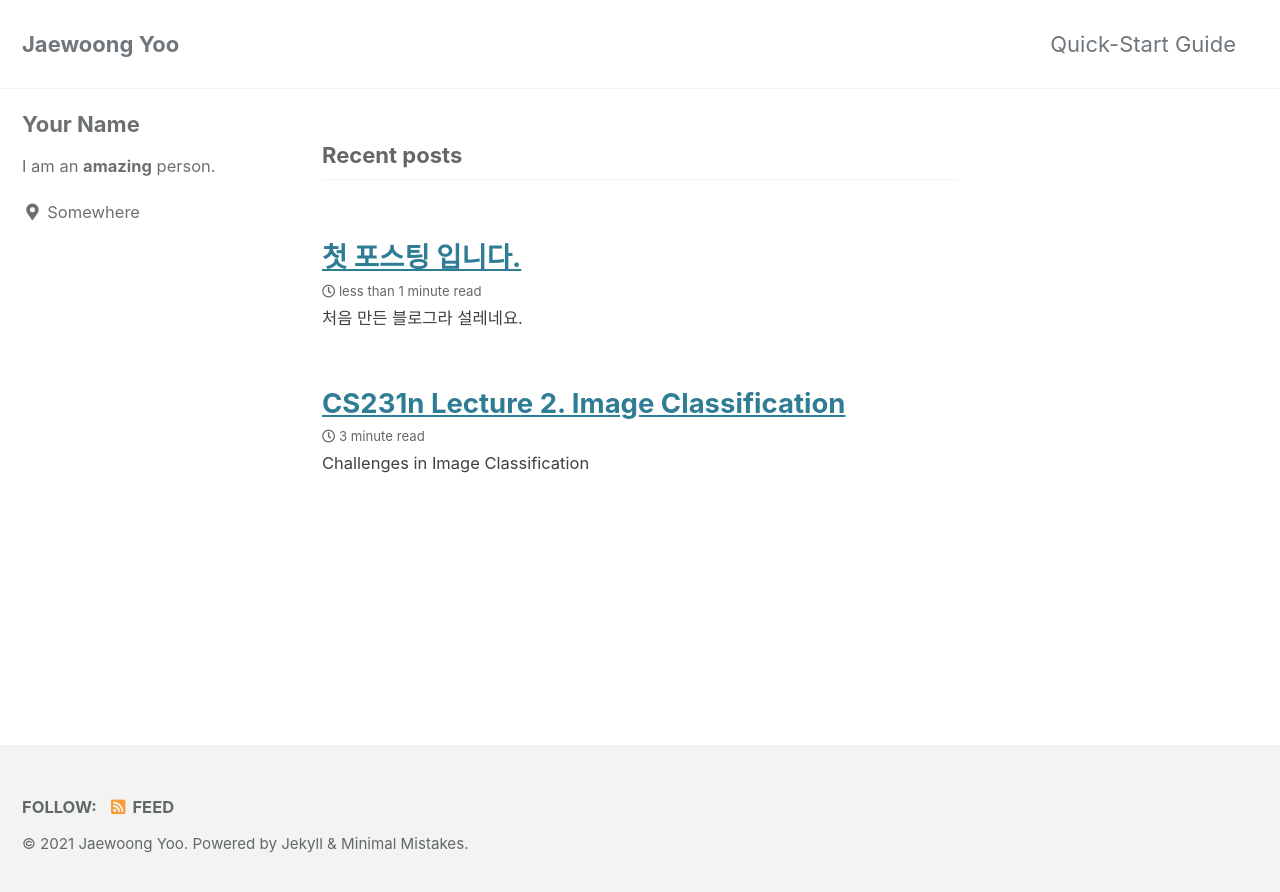
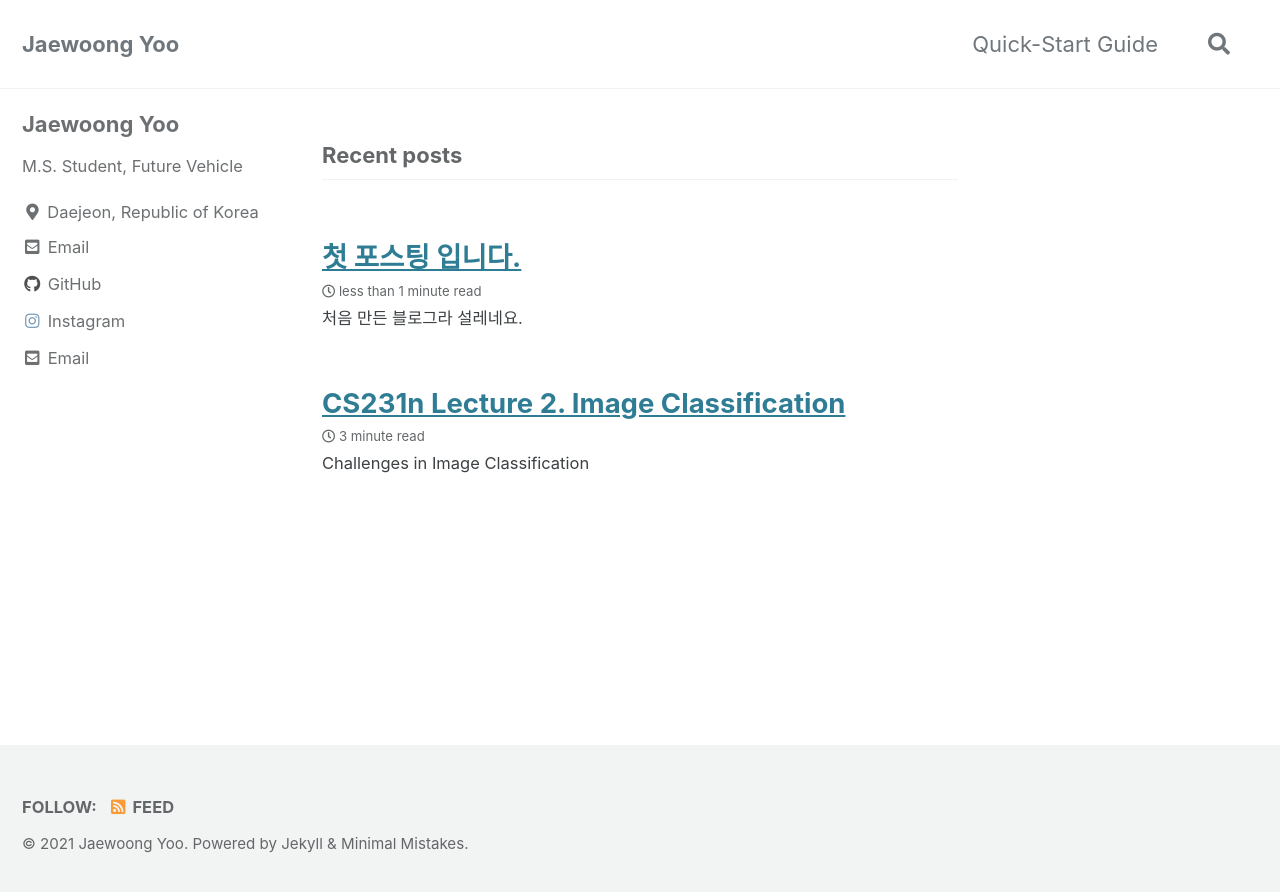
Before and after one commit to Jaewoong-Yoo/Jaewoong-Yoo.github.io, a Jekyll site: the page built from index.html, in a window 1280 px wide. Shown: the top 892 px of the page. Built offline with Jekyll 4.4.1, drawn with Linux system fonts in a browser that asks for light colours; cached includes are drawn as plain includes; the list of posts is cut into pages by our own code.

Commit message:
Update _config.yml

```diff
--- a/_config.yml
+++ b/_config.yml
@@ -59,8 +59,8 @@ reCaptcha:
 atom_feed:
   path                   : # blank (default) uses feed.xml
   hide                   : # true, false (default)
-search                   : # true, false (default)
-search_full_content      : # true, false (default)
+search                   : true # true, false (default)
+search_full_content      : true # true, false (default)
 search_provider          : # lunr (default), algolia, google
 algolia:
   application_id         : # YOUR_APPLICATION_ID
@@ -101,15 +101,15 @@ analytics:
 
 # Site Author
 author:
-  name             : "Your Name"
+  name             : "Jaewoong Yoo"
   avatar           : # path of avatar image, e.g. "/assets/images/bio-photo.jpg"
-  bio              : "I am an **amazing** person."
-  location         : "Somewhere"
-  email            :
+  bio              : "M.S. Student, Future Vehicle"
+  location         : "Daejeon, Republic of Korea"
+  email            : "jaewoong.yoo94@gmail.com"
   links:
     - label: "Email"
       icon: "fas fa-fw fa-envelope-square"
-      # url: "mailto:your.name@email.com"
+      url: "jaewoong.yoo94@gmail.com"
     - label: "Website"
       icon: "fas fa-fw fa-link"
       # url: "https://your-website.com"
@@ -121,10 +121,10 @@ author:
       # url: "https://facebook.com/"
     - label: "GitHub"
       icon: "fab fa-fw fa-github"
-      # url: "https://github.com/"
+      url: "https://github.com/Jaewoong-Yoo"
     - label: "Instagram"
       icon: "fab fa-fw fa-instagram"
-      # url: "https://instagram.com/"
+      url: "https://instagram.com/"
 
 # Site Footer
 footer:
```
